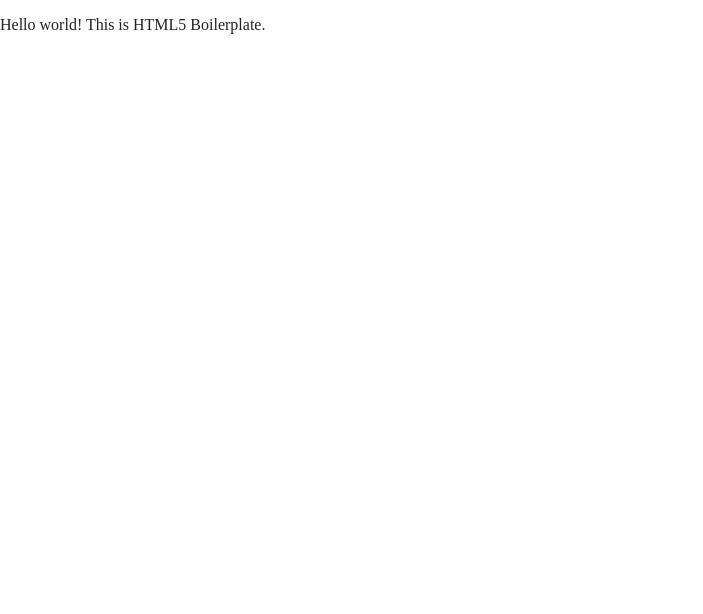
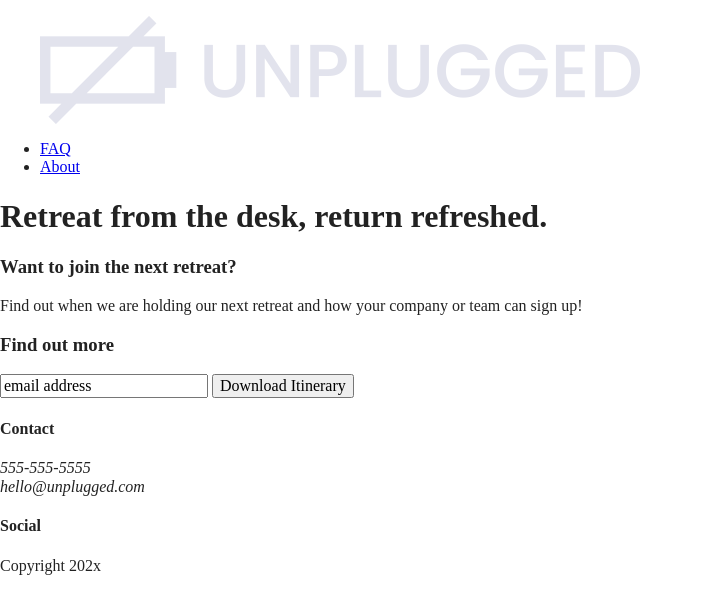
Before and after one commit to Phil-k1978/unplugged-v-two, a website built with Parcel: page index.html in a window 1280 px wide. Shown: the whole page, without its empty margins (0-703 px from the left). Built offline with nearby package versions, Linux system fonts and the light colour scheme; files whose address does not match are found by name.

Commit message:
built out unplugged homepage

```diff
--- a/index.html
+++ b/index.html
@@ -3,7 +3,7 @@
 
 <head>
   <meta charset="utf-8">
-  <title></title>
+  <title>Unplugged Retreat</title>
   <meta name="description" content="">
   <meta name="viewport" content="width=device-width, initial-scale=1">
 
@@ -22,10 +22,92 @@
   <meta name="theme-color" content="#fafafa">
 </head>
 
+<!-- New code applied by pk 11072023 -->
 <body>
 
-  <!-- Add your site or application content here -->
-  <p>Hello world! This is HTML5 Boilerplate.</p>
+<header>
+  <div class="content-wrapper">
+
+    <figure>
+      <a href="#"><img src="img/unpluggedlogo.png" alt=unplugged logo"></a>
+    </figure>
+
+    <div class="header-divider"></div>
+
+    <nav>
+      <ul>
+        <li><a href="faq/index.html" target="_blank">FAQ</a></li>
+        <li><a href="about/index.html" target="_blank">About</a></li>
+      </ul>
+    </nav>
+
+  </div>
+</header>
+
+<main>
+  <section class="hero-area">
+    <div class="content-wrapper">
+      <h1>Retreat from the desk, return refreshed.</h1>
+
+
+    </div>
+
+  </section>
+
+  <aside>
+    <div class="content-wrapper">
+      <div class="form-description">
+        <h3>Want to join the next retreat?</h3>
+        <p>Find out when we are holding our next retreat and how your company or team can sign up!</p>
+      </div>
+
+      <div class="form">
+        <h3>Find out more</h3>
+        <input type="text" name="name" value="email address">
+        <input type="button" value="Download Itinerary"
+      </div>
+    </div>
+  </aside>
+
+</main>
+
+  <footer>
+    <div class="content-wrapper">
+      <div class="footer-content">
+        <div class="contact">
+          <h4>Contact</h4>
+          <address>
+            <p>
+              555-555-5555<br>
+              hello@unplugged.com
+            </p>
+          </address>
+        </div>
+        <div class="social">
+          <h4>Social</h4>
+          <div class="social-icons">
+            <p>
+              <a href="https://www.facebook.com/yoursite" target="_blank" rel="noopener"></a>
+            </p>
+            <p>
+              <a href="https://www.twitter.com/yoursite" target="_blank" rel="noopener"></a>
+            </p>
+            <p>
+              <a href="https://www.instagram.com/yoursite" target="_blank" rel="noopener"></a>
+            </p>
+          </div>
+        <div class="copyright">
+          <p>Copyright 202x</p>
+        </div>
+      </div>
+    </div> <!--footer content-wrapper ends-->
+
+  </footer>
+
+
+<!-- <p>Hello world! This is HTML5 Boilerplate.</p> -->
+
+
   <script src="js/vendor/modernizr-3.11.2.min.js"></script>
   <script src="js/plugins.js"></script>
   <script src="js/main.js"></script>
```
Also changed, not shown: about/index.html (+74 -1 lines), faq/index.html (+73 -1 lines).
